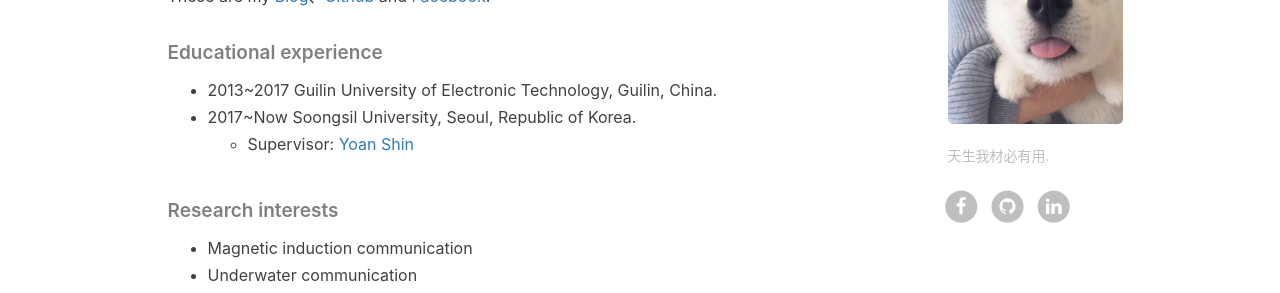
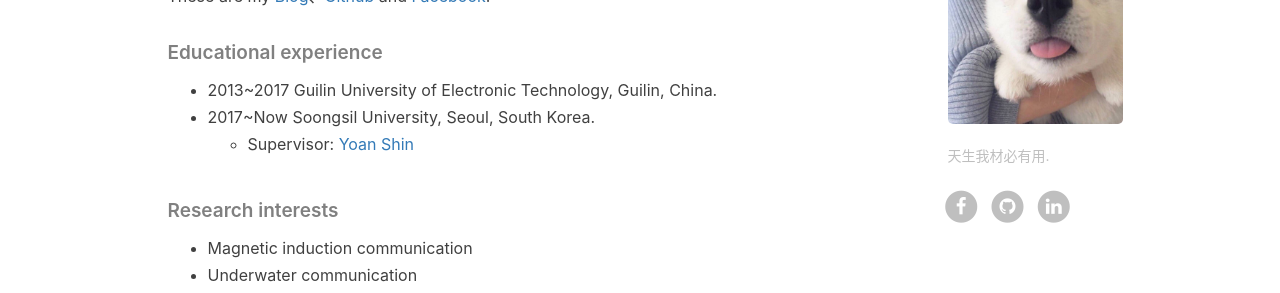
Before and after one commit to csxmt123/zhouwt612.github.io, a Jekyll site: the page built from z_about.html, in a window 1280 px wide. Shown: the part 678-971 px from the top of the page. Built offline with Jekyll 4.4.1, drawn with Linux system fonts in a browser that asks for light colours; nearby versions of some CDN libraries; comment, search, counter and statistics services are not loaded.

Commit message:
Update en.md

```diff
--- a/_includes/about/en.md
+++ b/_includes/about/en.md
@@ -9,7 +9,7 @@ These are my [Blog](https://wentaozhou.cn)、[Github](http://github.com/zhouwt61
 
 ##### Educational experience
 - 2013~2017 Guilin University of Electronic Technology, Guilin, China.
-- 2017~Now  Soongsil University, Seoul, Republic of Korea.
+- 2017~Now  Soongsil University, Seoul, South Korea.
   - Supervisor: [Yoan Shin](https://ieeexplore.ieee.org/author/37279496500)
 
 
```
